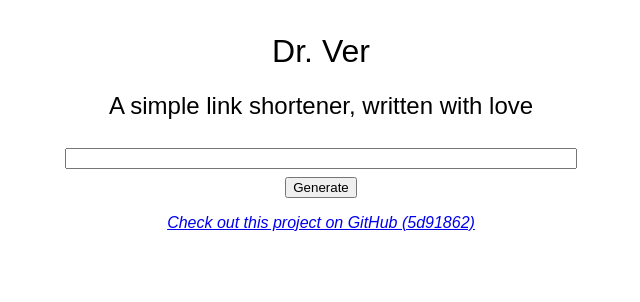
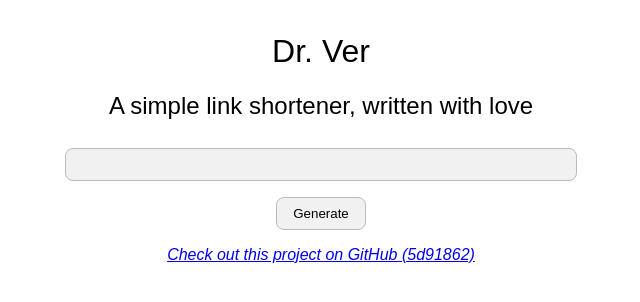
Before and after one commit to galenguyer/dr-ver, a Python web app: template dr-ver/templates/index.html in a window 1280 px wide. Shown: the top 302 px of the page, without its empty margins (319-959 px from the left). Run offline with Jinja, Linux system fonts and the light colour scheme; the template is opened without the code that fills it, so the values that code supplies are empty.

Commit message:
Add styling

```diff
--- a/dr-ver/templates/index.html
+++ b/dr-ver/templates/index.html
@@ -26,7 +26,21 @@
             #input_url {
                 width: clamp(8px, 100%, 512px);
                 margin: 8px;
+                margin-bottom: 16px;
                 text-align: left;
+                padding: 8px;
+                border: 1.4px solid #bbbbbb;
+                border-radius: 8px;
+                background-color: #f1f1f1;
+            }
+            button {
+                padding: 8px 16px;
+                border: 1.4px solid #bbbbbb;
+                border-radius: 8px;
+                background-color: #f1f1f1;
+            }
+            button:hover {
+                background-color: #bbbbbb;
             }
             .git {
                 font-style: italic;
```
